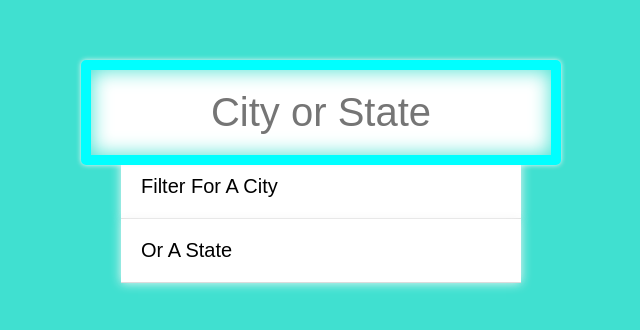
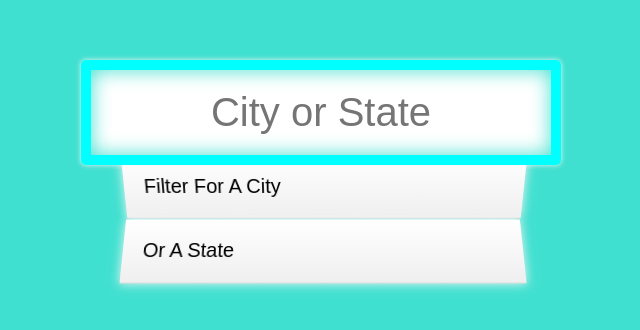
Before and after one commit to vanessanaja/JS30Projects, a plain HTML site: page AjaxTypeAhead/index.html in a window 1280 px wide. Shown: the whole page, without its empty margins (319-959 px from the left). Drawn offline with Linux system fonts and the light colour scheme; no server answers.

Commit message:
correct css spacing for li:nthchild

```diff
--- a/AjaxTypeAhead/index.html
+++ b/AjaxTypeAhead/index.html
@@ -12,8 +12,8 @@
     <form class="search-form">
         <input type="text" class="search" placeholder="City or State">
         <ul class="suggestions">
-            <li>Filter for a City</li>
-            <li>or a State</li>
+            <li>Filter for a city</li>
+            <li>or a state</li>
         </ul>
     </form>
 
--- a/AjaxTypeAhead/style.css
+++ b/AjaxTypeAhead/style.css
@@ -54,14 +54,14 @@ input.search {
     text-transform: capitalize;
 }
 
-.suggestions li :nth-child(even)    {
+.suggestions li:nth-child(even)    {
     transform: perspective(100px) rotateX(3deg) translate(2px) scale(1.001);
     background: linear-gradient(to bottom, #ffffff 0%, #EFEFEF 100%);
 }
 
-.suggestions li :nth-child(odd) {
+.suggestions li:nth-child(odd) {
     transform: perspective(100px) rotateX(-3deg) translate(3px);
-    background: linear-gradient(to bottom, turquoise    0%, aqua 100%);
+    background: linear-gradient(to bottom, #ffffff    0%, #EFEFEF 100%);
 }
 
 span.population {
@@ -69,5 +69,5 @@ span.population {
 }
 
 .hl {
-    background-color: blueviolet;
+    background: aqua;
 }
```
